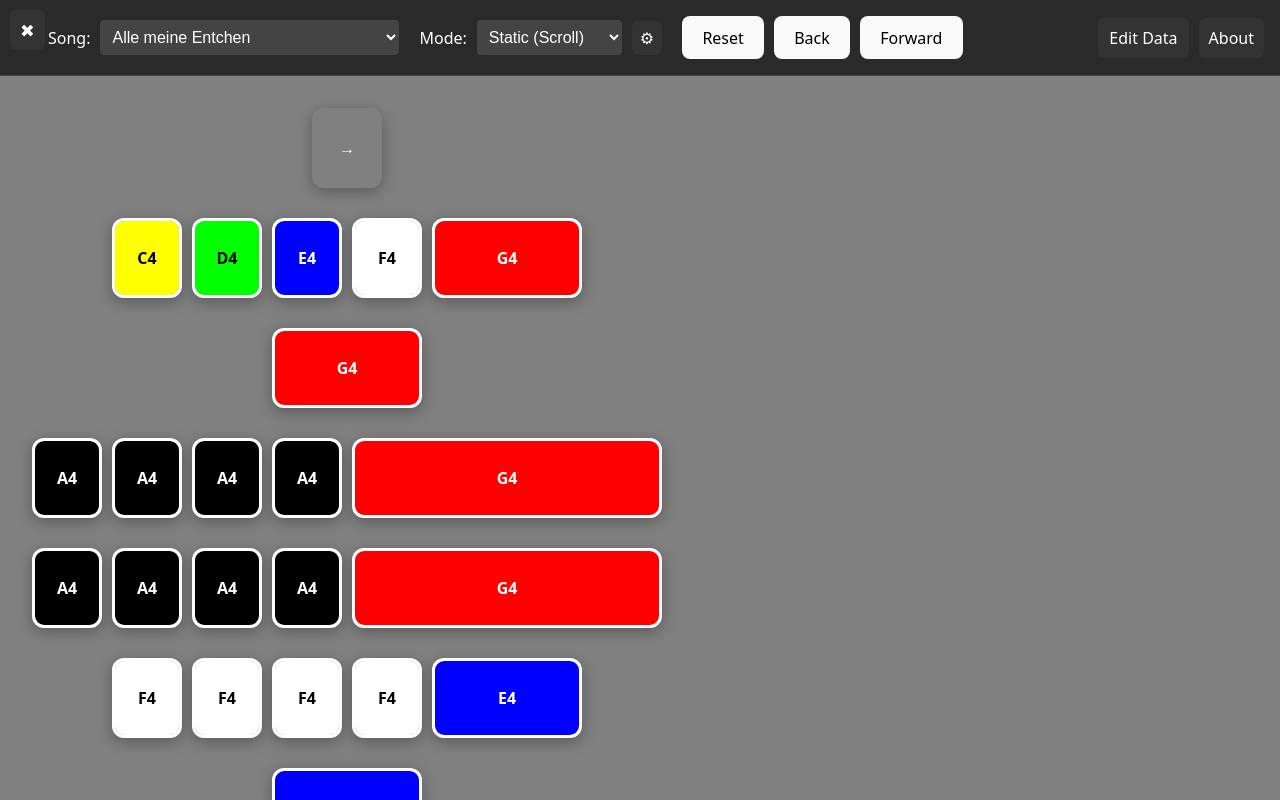
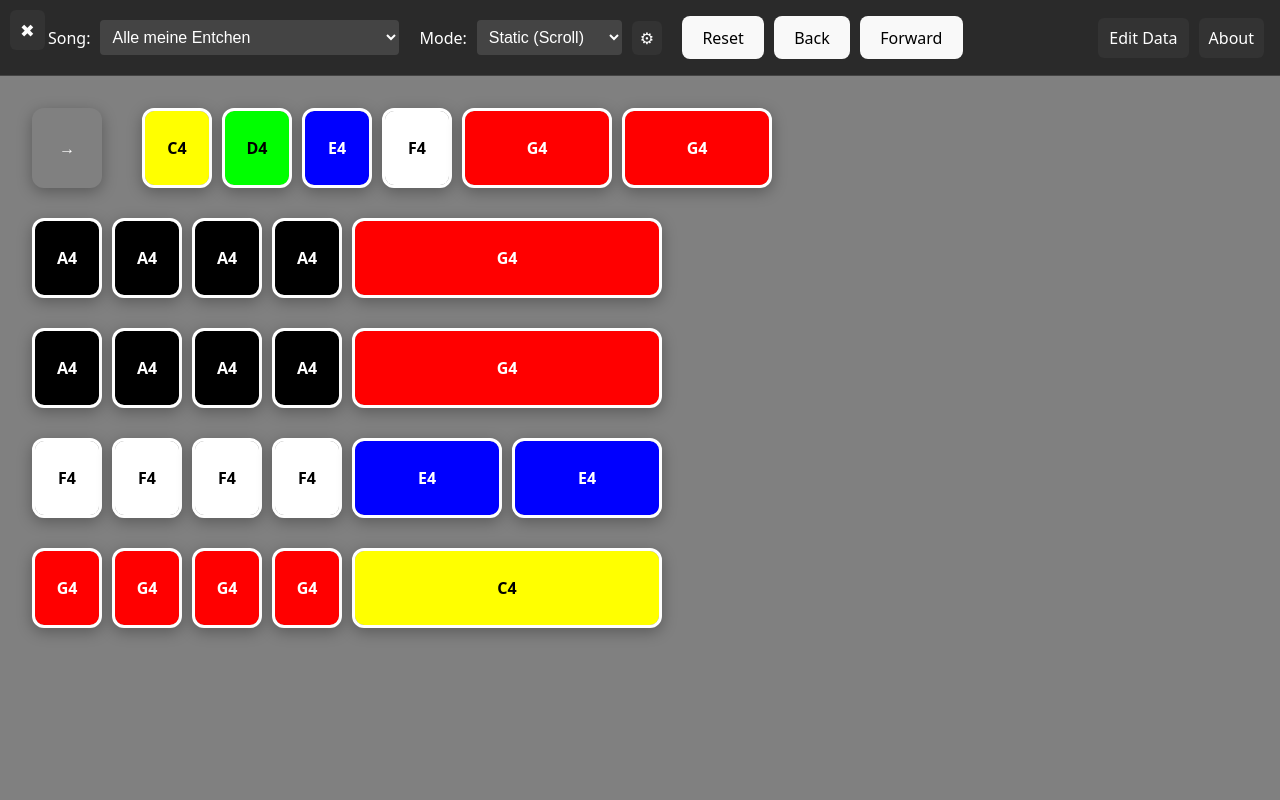
Before and after one commit to kopp/make-that-pipe-sound, a React (Vite) app: page / in a window 1280 px wide. Built offline with nearby package versions, Linux system fonts and the light colour scheme.

Commit message:
WIP: rewrite logic for reflowing songs in measures

```diff
--- a/src/App.tsx
+++ b/src/App.tsx
@@ -179,23 +179,23 @@ export default function App() {
     // eslint-disable-next-line react-hooks/exhaustive-deps
   }, [mainRef.current, notes.length]);
 
-  // Compute rows for static mode, preferring barline breaks (pitch === '|')
-  const rows = useMemo(() => {
-    if (mode !== "static") return [[...Array(notes.length).keys()]];
-
+  // Compute measures for static mode (group notes between '|' barlines).
+  // Each measure will be rendered as a single non-breaking flex item so
+  // the browser will only wrap between measures automatically.
+  const measures = useMemo(() => {
     // Build measures: arrays of note indices between barlines
-    const measures: number[][] = [];
+    const out: number[][] = [];
     let cur: number[] = [];
     for (let i = 0; i < notes.length; i++) {
       const n = notes[i];
       if (String(n.pitch) === "|") {
-        measures.push(cur);
+        out.push(cur);
         cur = [];
       } else {
         cur.push(i);
       }
     }
-    if (cur.length > 0) measures.push(cur);
+    if (cur.length > 0) out.push(cur);
 
     // If the song contains any barlines, force the `start` token onto its own measure
     const hasBarlines = notes.some((n) => String(n.pitch) === "|");
@@ -203,104 +203,22 @@ export default function App() {
       (n) => String(n.pitch).toLowerCase() === "start",
     );
     if (hasBarlines && startIdx >= 0) {
-      // remove start from any existing measure it may be in
-      for (const m of measures) {
+      for (const m of out) {
         const p = m.indexOf(startIdx);
         if (p !== -1) {
           m.splice(p, 1);
           break;
         }
       }
-      // insert a dedicated leading measure containing only the start token
-      measures.unshift([startIdx]);
+      out.unshift([startIdx]);
     }
 
-    // Compute an average outer width for notes using unitSize similar to NoteCard
-    const activeBorder = Math.max(Math.round(unitSize / 10), 6);
-    const gap = 15; // match styles.staticGrid.gap
-
-    const widths: number[] = notes.map((n) => {
-      const dur = n.duration > 0 ? n.duration : 0.0001;
-      const base = dur * unitSize;
-      return base + 2 * activeBorder;
-    });
-    const avgWidth = widths.length
-      ? widths.reduce((a, b) => a + b, 0) / widths.length
-      : unitSize + 2 * activeBorder;
-
-    const targetNotesPerRow = Math.max(
-      1,
-      Math.floor((containerWidth + gap) / (avgWidth + gap)),
-    );
-
-    // Pack measures into rows without splitting measures when possible.
-    const outRows: number[][] = [];
-    let row: number[] = [];
-    let rowCount = 0;
-    for (const measure of measures) {
-      if (measure.length === 0) {
-        // empty measure: treat as a small separator, prefer to keep with current row
-        continue;
-      }
-
-      // If this measure is the `start` token and the song has barlines,
-      // force it to be its own row to satisfy the requirement.
-      if (
-        hasBarlines &&
-        typeof startIdx === "number" &&
-        startIdx >= 0 &&
-        measure.indexOf(startIdx) !== -1
-      ) {
-        if (rowCount > 0) {
-          outRows.push(row);
-          row = [];
-          rowCount = 0;
-        }
-        outRows.push([startIdx]);
-        continue;
-      }
-
-      // if measure is larger than capacity, split it
-      if (measure.length > targetNotesPerRow) {
-        // flush current row first
-        if (rowCount > 0) {
-          outRows.push(row);
-          row = [];
-          rowCount = 0;
-        }
-        for (let s = 0; s < measure.length; s += targetNotesPerRow) {
-          outRows.push(measure.slice(s, s + targetNotesPerRow));
-        }
-        continue;
-      }
-
-      // if measure fits in current row, append
-      if (rowCount + measure.length <= targetNotesPerRow || rowCount === 0) {
-        row = row.concat(measure);
-        rowCount += measure.length;
-      } else {
-        // push current row and start new one with this measure
-        outRows.push(row);
-        row = [...measure];
-        rowCount = measure.length;
-      }
+    // If there are no explicit barlines, treat each note as its own measure.
+    if (out.length === 0) {
+      return notes.map((_, i) => [i]);
     }
-    if (rowCount > 0) outRows.push(row);
-
-    // If there are no explicit barlines (single measure equals all notes), fallback to equal chunks
-    if (measures.length <= 1) {
-      const flat: number[] = measures.length === 1 ? measures[0] : [];
-      const fallback: number[][] = [];
-      for (let i = 0; i < flat.length; i += targetNotesPerRow) {
-        fallback.push(flat.slice(i, i + targetNotesPerRow));
-      }
-      return fallback.length ? fallback : [flat];
-    }
-
-    return outRows.length
-      ? outRows
-      : [Array.from({ length: notes.length }, (_, i) => i)];
-  }, [notes, unitSize, containerWidth, mode]);
+    return out;
+  }, [notes]);
 
   // Auto-scroll when active note is in the lower part of the visible area
   useEffect(() => {
@@ -759,9 +677,9 @@ export default function App() {
           <div style={styles.transitionBlank} />
         ) : mode === "static" ? (
           <div style={styles.staticGrid} data-static-grid>
-            {rows.map((row, ri) => (
-              <div key={ri} style={styles.row}>
-                {row.map((i) => (
+            {measures.map((measure, mi) => (
+              <div key={mi} style={styles.measure}>
+                {measure.map((i) => (
                   <NoteCard
                     key={i}
                     note={notes[i]}
@@ -1098,10 +1016,24 @@ const styles: Record<string, React.CSSProperties> = {
   },
   staticGrid: {
     display: "flex",
-    flexDirection: "column",
+    flexDirection: "row",
+    flexWrap: "wrap",
     gap: "15px",
-    justifyContent: "center",
+    justifyContent: "flex-start",
     maxWidth: "1200px",
+  },
+  // A measure is a non-breaking flex item; its children (notes) are laid out
+  // horizontally and will not wrap within the measure. When a measure doesn't
+  // fit, the browser will wrap the entire measure to the next line.
+  measure: {
+    display: "flex",
+    flexDirection: "row",
+    flexWrap: "nowrap",
+    gap: "0px",
+    alignItems: "center",
+    marginBottom: "15px",
+    // ensure measure sizes to its content and will wrap as a whole
+    flex: "0 0 auto",
   },
   row: {
     display: "flex",
```
